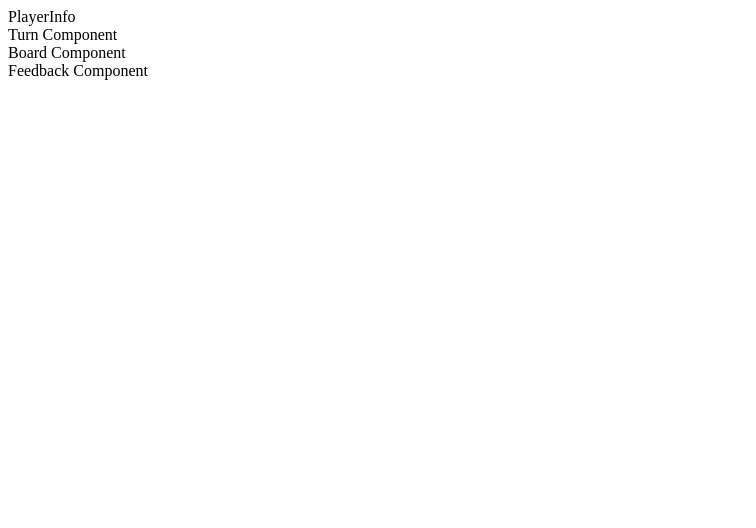
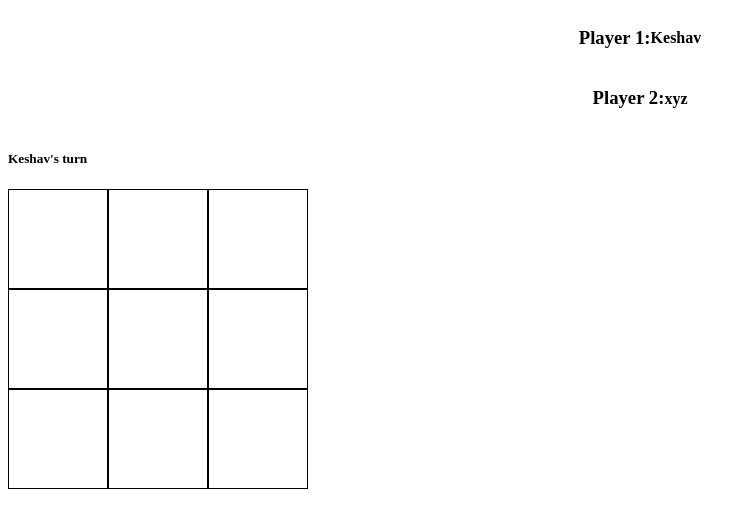
Before and after one commit to iamerratic/tic-tak-toe-msc, a React (Create React App) app in the folder tic-tak-toe/: page / in a window 1280 px wide. Shown: the top 528 px of the page, without its empty margins (0-756 px from the left). Built offline with nearby package versions, Linux system fonts and the light colour scheme.

Commit message:
all components done

```diff
--- a/tic-tak-toe/src/App.js
+++ b/tic-tak-toe/src/App.js
@@ -8,8 +8,8 @@ import Feedback from './components/Feedback.component';
 function App() {
   return (
     <div>
-      <PlayerInfo />
-      <Turn />
+      <PlayerInfo player1="Keshav" player2="xyz" />
+      <Turn name="Keshav" />
       <Board />
       <Feedback />
     </div>
--- a/tic-tak-toe/src/components/Board.component.js
+++ b/tic-tak-toe/src/components/Board.component.js
@@ -1,11 +1,20 @@
 import React from 'react';
 
+import './Board.css';
 
 function Board() {
 
     return (
-        <div>
-            Board Component
+        <div className="Board">
+            <div className="square"></div>
+            <div className="square"></div>
+            <div className="square"></div>
+            <div className="square"></div>
+            <div className="square"></div>
+            <div className="square"></div>
+            <div className="square"></div>
+            <div className="square"></div>
+            <div className="square"></div>
         </div>
     );
 }
--- /dev/null
+++ b/tic-tak-toe/src/components/Board.css
@@ -0,0 +1,12 @@
+.Board{
+    width: 300px;
+    height: 300px;
+    display: flex;
+    flex-wrap: wrap;
+}
+
+.Board > .square{
+    width: 100px;
+    height: 100px;
+    border: 1px solid black;
+}
--- a/tic-tak-toe/src/components/Feedback.component.js
+++ b/tic-tak-toe/src/components/Feedback.component.js
@@ -1,12 +1,24 @@
 import React from 'react';
+
+function getResult({ status, player1, player2 }) {
+
+    switch (status) {
+        case 0: return "Match is Drawn";
+        case 1: return player1 + " is the Winner";
+        case 2: return player2 + " is the winner";
+        default: return null;
+    }
+}
 
 
 
-function Feedback() {
+function Feedback(props) {
+
+    var result = getResult(props);
 
     return (
         <div>
-            Feedback Component
+            {result}
         </div>
     );
 }
--- a/tic-tak-toe/src/components/PlayerInfo.component.js
+++ b/tic-tak-toe/src/components/PlayerInfo.component.js
@@ -1,10 +1,19 @@
 import React from 'react';
 
-function PlayerInfo() {
+import './PlayerInfo.css';
+
+function PlayerInfo({ player1, player2 }) {
 
     return (
-        <div>
-            PlayerInfo
+        <div className="PlayerInfo">
+            <div className="player">
+                <h3>Player 1: </h3>
+                <h4>{player1}</h4>
+            </div>
+            <div className="player">
+                <h3>Player 2: </h3>
+                <h4>{player2}</h4>
+            </div>
         </div>
     );
 }
--- /dev/null
+++ b/tic-tak-toe/src/components/PlayerInfo.css
@@ -0,0 +1,4 @@
+.PlayerInfo > .player{
+    display: flex;
+    justify-content: center;
+}
--- a/tic-tak-toe/src/components/Turn.component.js
+++ b/tic-tak-toe/src/components/Turn.component.js
@@ -2,11 +2,11 @@ import React from 'react';
 
 
 
-function Turn() {
+function Turn({ name }) {
 
     return (
         <div>
-            Turn Component
+            <h5>{name}'s turn </h5>
         </div>
     );
 }
--- /dev/null
+++ b/tic-tak-toe/src/index.css
@@ -0,0 +1,3 @@
+*{
+    box-sizing: border-box;
+}
--- a/tic-tak-toe/src/index.js
+++ b/tic-tak-toe/src/index.js
@@ -1,6 +1,8 @@
 import React from 'react';
 import ReactDOM from 'react-dom';
 import App from './App';
+
+import './index.css';
 
 ReactDOM.render(
   <App />,
```
Also changed, not shown: 1 other file (tests, documents, lock files or other folders).
